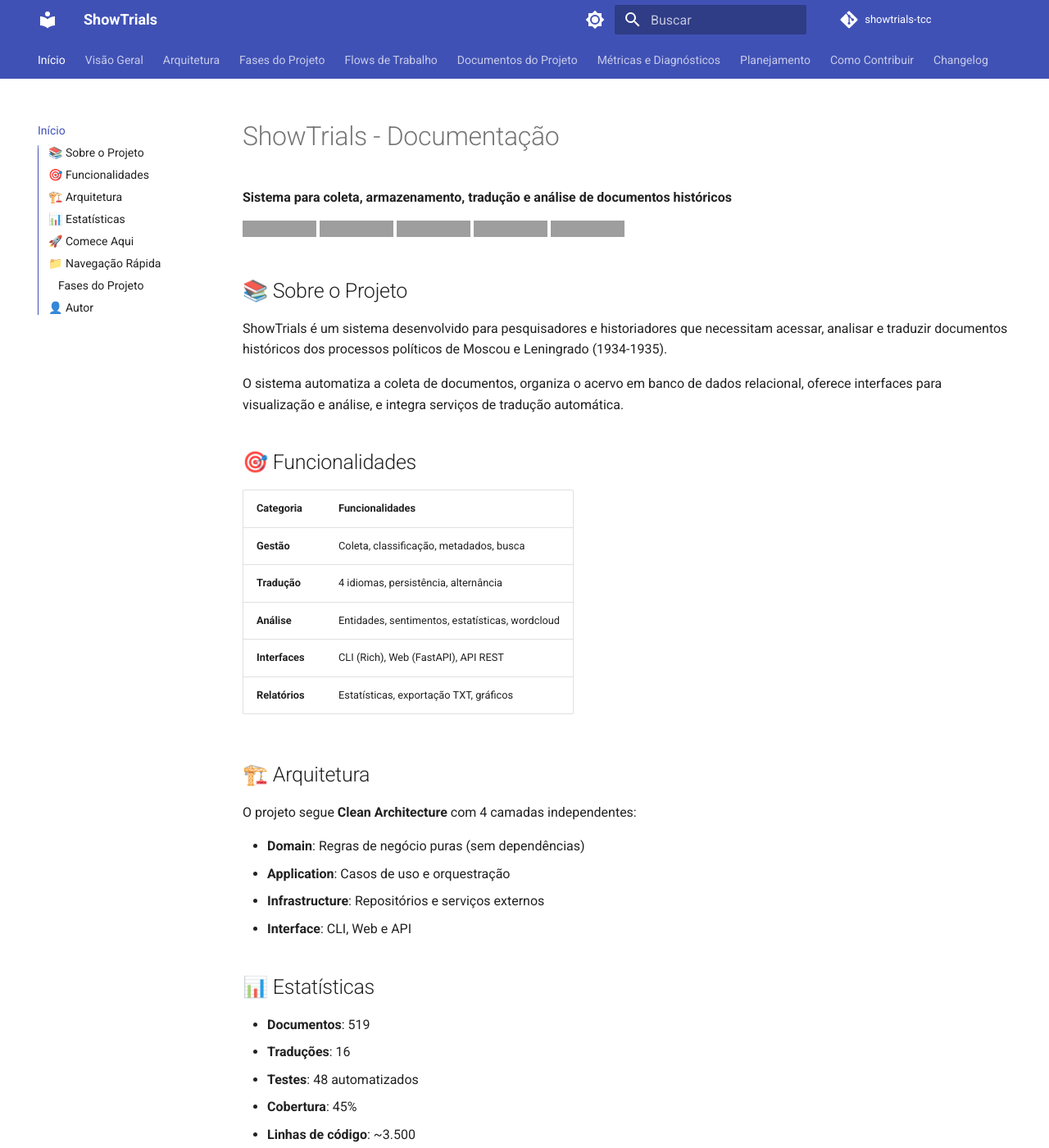
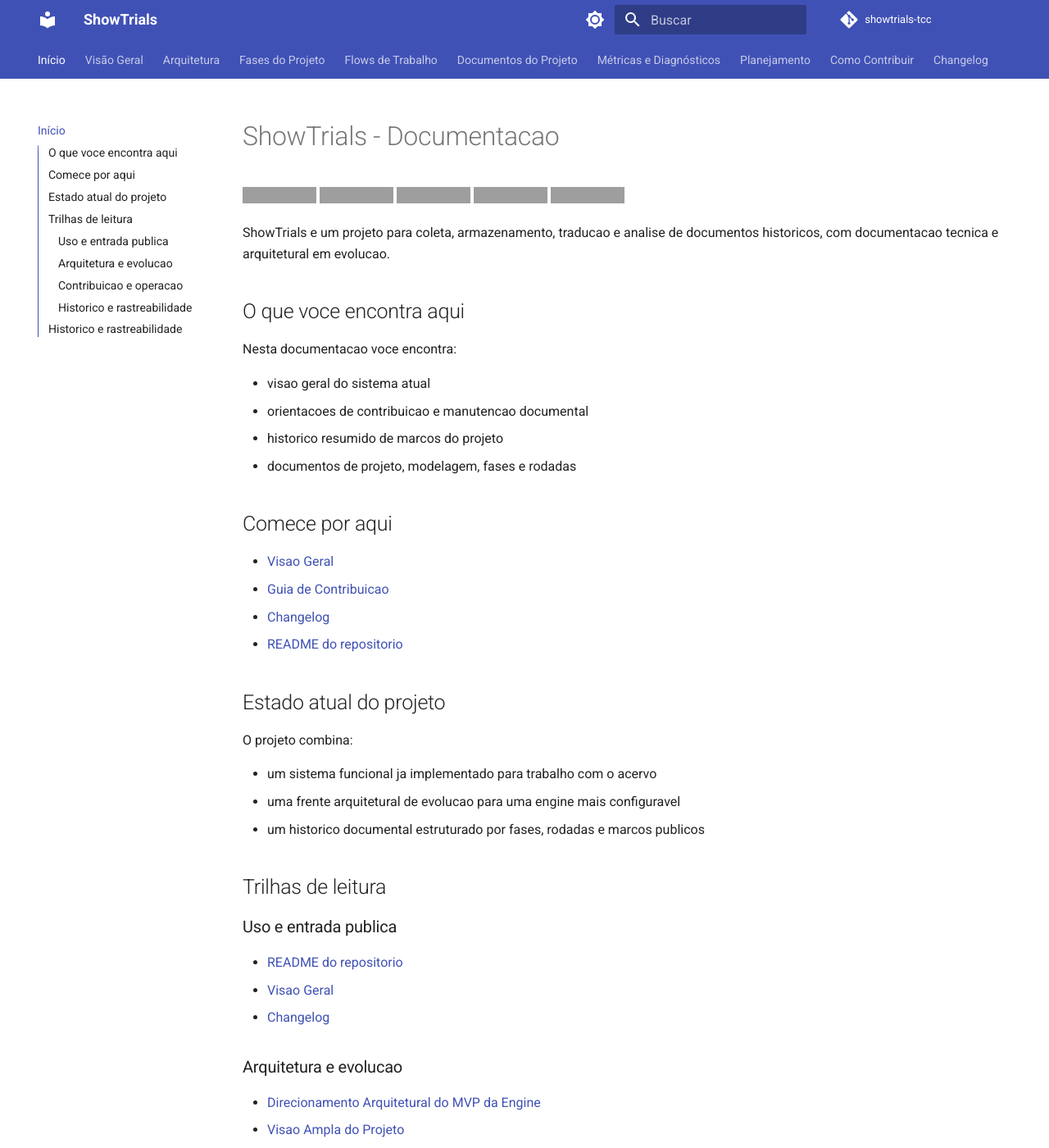
Before and after one commit to rib-thiago/showtrials-tcc, an MkDocs documentation site: the page built from docs/index.md, in a window 1280 px wide and 1400 px high. Shown: the whole window at 82% size. Built offline with MkDocs 1.6.1 and Material for MkDocs 9.7.7, drawn with Linux system fonts in a browser that asks for light colours; comment, search, counter and statistics services are not loaded; some of the changed text lies outside the part shown; grey boxes are pictures that could not be loaded.

Commit message:
docs: sanear index e overview do site documental
Registra o saneamento conjunto de docs/index.md e docs/overview.md como parte do bloco de documentos publicos de entrada do projeto.

A mudanca:
- reposiciona docs/index.md como pagina inicial curta e navegacional do site documental
- reposiciona docs/overview.md como visao geral publica mais estavel do projeto
- remove estatisticas congeladas, listas antigas de fases e redundancias com README e changelog
- atualiza o badge de cobertura da homepage para refletir a validacao recente da suite completa
- registra a rodada correspondente da intervencao

Esta rodada foi conduzida com leitura conjunta de README.md, docs/changelog.md e do bloco documental ja saneado, sem alterar mkdocs.yml.

````diff
--- a/docs/index.md
+++ b/docs/index.md
@@ -1,84 +1,67 @@
-# ShowTrials - Documentação
-
-
-**Sistema para coleta, armazenamento, tradução e análise de documentos históricos**
-
-
+# ShowTrials - Documentacao
 
 ![Python](https://img.shields.io/badge/python-3.12-blue)
 ![CI](https://github.com/rib-thiago/showtrials-tcc/actions/workflows/ci.yml/badge.svg)
-![Coverage](https://img.shields.io/badge/coverage-45%25-yellow)
+![Coverage](https://img.shields.io/badge/coverage-75.51%25-yellowgreen)
 ![Docs](https://img.shields.io/badge/docs-mkdocs-blue)
 ![License](https://img.shields.io/badge/license-MIT-green)
 
+ShowTrials e um projeto para coleta, armazenamento, traducao e analise de documentos historicos, com documentacao tecnica e arquitetural em evolucao.
 
+## O que voce encontra aqui
 
-## 📚 Sobre o Projeto
+Nesta documentacao voce encontra:
 
-ShowTrials é um sistema desenvolvido para pesquisadores e historiadores que necessitam acessar, analisar e traduzir documentos históricos dos processos políticos de Moscou e Leningrado (1934-1935).
+- visao geral do sistema atual
+- orientacoes de contribuicao e manutencao documental
+- historico resumido de marcos do projeto
+- documentos de projeto, modelagem, fases e rodadas
 
-O sistema automatiza a coleta de documentos, organiza o acervo em banco de dados relacional, oferece interfaces para visualização e análise, e integra serviços de tradução automática.
+## Comece por aqui
 
-## 🎯 Funcionalidades
+- [Visao Geral](overview.md)
+- [Guia de Contribuicao](contributing.md)
+- [Changelog](changelog.md)
+- [README do repositorio](/home/thiago/coleta_showtrials/README.md)
 
-| Categoria | Funcionalidades |
-|-----------|-----------------|
-| **Gestão** | Coleta, classificação, metadados, busca |
-| **Tradução** | 4 idiomas, persistência, alternância |
-| **Análise** | Entidades, sentimentos, estatísticas, wordcloud |
-| **Interfaces** | CLI (Rich), Web (FastAPI), API REST |
-| **Relatórios** | Estatísticas, exportação TXT, gráficos |
+## Estado atual do projeto
 
-## 🏗️ Arquitetura
+O projeto combina:
 
-O projeto segue **Clean Architecture** com 4 camadas independentes:
+- um sistema funcional ja implementado para trabalho com o acervo
+- uma frente arquitetural de evolucao para uma engine mais configuravel
+- um historico documental estruturado por fases, rodadas e marcos publicos
 
-- **Domain**: Regras de negócio puras (sem dependências)
-- **Application**: Casos de uso e orquestração
-- **Infrastructure**: Repositórios e serviços externos
-- **Interface**: CLI, Web e API
+## Trilhas de leitura
 
-## 📊 Estatísticas
+### Uso e entrada publica
 
-- **Documentos**: 519
-- **Traduções**: 16
-- **Testes**: 48 automatizados
-- **Cobertura**: 45%
-- **Linhas de código**: ~3.500
-- **Fases concluídas**: 10
-
-## 🚀 Comece Aqui
-
-- [Visão Geral](overview.md)
-- [Arquitetura](ARCHITECTURE.md)
-- [Contribuir](contributing.md)
+- [README do repositorio](/home/thiago/coleta_showtrials/README.md)
+- [Visao Geral](overview.md)
 - [Changelog](changelog.md)
 
-## 📁 Navegação Rápida
+### Arquitetura e evolucao
 
-### Fases do Projeto
+- [Direcionamento Arquitetural do MVP da Engine](projeto/direcionamento_arquitetural_engine_mvp.md)
+- [Visao Ampla do Projeto](projeto/visao_do_projeto.md)
+- [Roadmap Arquitetural Amplo](projeto/roadmap_arquitetural.md)
 
-- [FASE 1 - Domain Layer](fases/FASE1_DOMAIN.md)
-- [FASE 2 - Application Layer](fases/FASE2_APPLICATION.md)
-- [FASE 3 - Infrastructure Layer](fases/FASE3_INFRASTRUCTURE.md)
-- [FASE 4 - CLI Interface](fases/FASE4_CLI.md)
-- [FASE 5 - Tradução Avançada](fases/FASE5_TRADUCAO.md)
-- [FASE 6 - Exportação](fases/FASE6_EXPORTACAO.md)
-- [FASE 7 - Relatórios](fases/FASE7_RELATORIOS.md)
-- [FASE 8 - Análise de Texto](fases/FASE8_ANALISE_TEXTO.md)
-- [FASE 9 - Web Interface](fases/FASE9_WEB_INTERFACE.md)
-- [FASE 10 - Service Registry](fases/FASE10_SERVICE_REGISTRY.md)
+### Contribuicao e operacao
 
-## 👤 Autor
+- [Guia de Contribuicao](contributing.md)
+- [Guia de Documentacao do Projeto](flows/guia_de_documentacao_do_projeto.md)
+- [Guia de Atualizacao do Changelog](flows/guia_de_atualizacao_do_changelog.md)
 
-**Thiago Ribeiro** - Projeto de TCC
+### Historico e rastreabilidade
 
-[GitHub](https://github.com/rib-thiago) | [Email](mailto:mackandalls@gmail.com)
+- [docs/fases](fases/)
+- [docs/planejamento/rodadas](planejamento/rodadas/)
+- [Regime Documental de Fases e Rodadas](projeto/regime_documental_de_fases_e_rodadas.md)
 
----
+## Historico e rastreabilidade
 
-<div align="center">
-  <sub>Documentação gerada com MkDocs</sub>
-  <br>
-  <sub>© 2026 Thiago Ribeiro</sub>
-</div>
+Para leitura historica mais detalhada:
+
+- use o [Changelog](changelog.md) para marcos notaveis resumidos
+- use [docs/fases](fases/) para historicos consolidados de intervencoes
+- use [docs/planejamento/rodadas](planejamento/rodadas/) para execucao curta e rastreavel
--- a/docs/overview.md
+++ b/docs/overview.md
@@ -1,75 +1,72 @@
-# Visão Geral do Projeto
+# Visao Geral do Projeto
 
-ShowTrials é um sistema para coleta, armazenamento, tradução e análise de documentos históricos dos processos de Moscou e Leningrado (1934-1935).
+## Objetivo
 
-## 🎯 Objetivo
+ShowTrials apoia pesquisa historica documental por meio de coleta, armazenamento, traducao, analise textual e visualizacao de documentos do acervo ShowTrials.
 
-Fornecer uma ferramenta para pesquisadores e historiadores acessarem, analisarem e traduzirem documentos históricos de forma eficiente.
+## O que o sistema faz hoje
 
-## 🏗️ Arquitetura
+O sistema atual oferece:
 
-O projeto segue os princípios da Clean Architecture, com camadas bem definidas:
+- coleta e persistencia de documentos historicos
+- classificacao por tipo e organizacao de metadados
+- traducao com integracao ao Google Cloud Translation
+- analise textual, incluindo entidades, sentimentos e wordclouds
+- interface CLI e interface web
+- exportacao e geracao de relatorios
 
-- **Domain Layer**: Regras de negócio e entidades
-- **Application Layer**: Casos de uso e orquestração
-- **Infrastructure Layer**: Repositórios e serviços externos
-- **Interface Layer**: CLI e Web
+## Estrutura em alto nivel
 
-## 📊 Estatísticas
+O nucleo atual do projeto segue uma separacao em camadas:
 
-- 519 documentos
-- 16 traduções
-- 48 testes automatizados
-- 45% de cobertura
-
-## 🛠️ Tecnologias
-
-- Python 3.12
-- Poetry
-- SQLite
-- FastAPI
-- Rich (CLI)
-- spaCy (NLP)
-- Google Cloud Translation API
-
-## 📁 Estrutura do Projeto
-
-```
-.
-├── src/                          # Código fonte
-│   ├── domain/                   # Camada de domínio
-│   ├── application/              # Camada de aplicação
-│   ├── infrastructure/           # Camada de infraestrutura
-│   └── interface/                # Interfaces (CLI/Web)
-├── tests/                        # Testes
-├── docs/                         # Documentação
-├── data/                         # Banco de dados
-├── exportados/                   # Arquivos exportados
-├── relatorios/                   # Relatórios
-├── analises/                      # Nuvens de palavras
-└── legacy/                        # Código legado
+```text
+Interface -> Application -> Domain -> Infrastructure
 ```
 
-## 🔄 Fluxo de Desenvolvimento
+Essa estrutura sustenta o sistema funcional atual e tambem serve como base para a evolucao arquitetural documentada no bloco `docs/projeto/`.
 
-1. Feature branch a partir da `main`
-2. Commits com mensagens padronizadas
-3. Pre-commit hooks rodam localmente
-4. CI roda testes no GitHub
-5. Review e merge
+## Estado atual e evolucao
 
-## 📈 Qualidade
+O projeto nao deve ser lido apenas como aplicacao pronta e fechada. Hoje ele combina:
 
-- ✅ 48 testes automatizados
-- ✅ 45% de cobertura
-- ✅ Linting com Ruff
-- ✅ Type checking com MyPy (parcial)
-- ✅ Formatação com Black/isort
-- ✅ CI/CD com GitHub Actions
+- um sistema funcional documentado e validado por testes
+- uma frente arquitetural voltada a evolucao para uma engine mais configuravel
+- uma trilha historica consistente entre fases, rodadas, changelog e modelagem
 
-## 👤 Autor
+Para a leitura mais forte do horizonte tecnico atual, consulte:
 
-**Thiago Ribeiro** - Projeto de TCC
+- [Direcionamento Arquitetural do MVP da Engine](projeto/direcionamento_arquitetural_engine_mvp.md)
+- [Visao Ampla do Projeto](projeto/visao_do_projeto.md)
+- [Roadmap Arquitetural Amplo](projeto/roadmap_arquitetural.md)
 
-- GitHub: [@rib-thiago](https://github.com/rib-thiago)
-- Email: mackandalls@gmail.com
+## Principais conjuntos documentais
+
+### Entrada publica
+
+- [README do repositorio](/home/thiago/coleta_showtrials/README.md)
+- [Pagina inicial da documentacao](index.md)
+- [Changelog](changelog.md)
+
+### Contribuicao e operacao
+
+- [Guia de Contribuicao](contributing.md)
+- [Guia de Documentacao do Projeto](flows/guia_de_documentacao_do_projeto.md)
+- [Guia de Atualizacao do Changelog](flows/guia_de_atualizacao_do_changelog.md)
+
+### Projeto e arquitetura
+
+- [docs/projeto](projeto/)
+- [docs/modelagem](modelagem/)
+
+### Historico
+
+- [docs/fases](fases/)
+- [docs/planejamento/rodadas](planejamento/rodadas/)
+
+## Como contribuir e acompanhar a evolucao
+
+Para contribuir:
+
+- comece por [Guia de Contribuicao](contributing.md)
+- consulte o [README do repositorio](/home/thiago/coleta_showtrials/README.md) para instalacao e comandos atuais
+- acompanhe mudancas publicas relevantes no [Changelog](changelog.md)
````
Also changed, not shown: docs/planejamento/rodadas/RODADA_20260327_54.md (added, +65 -0 lines).
